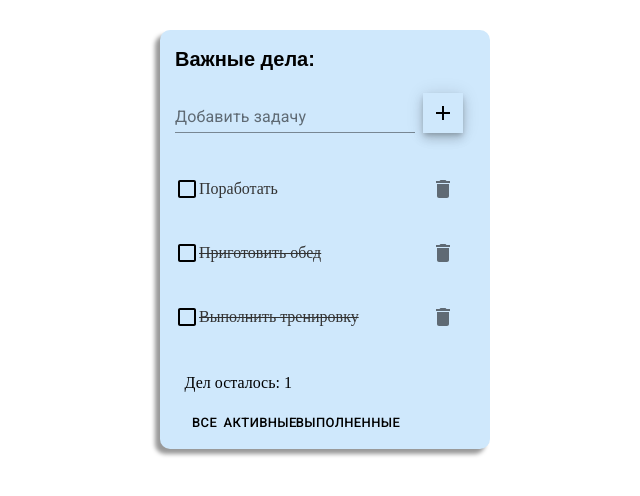
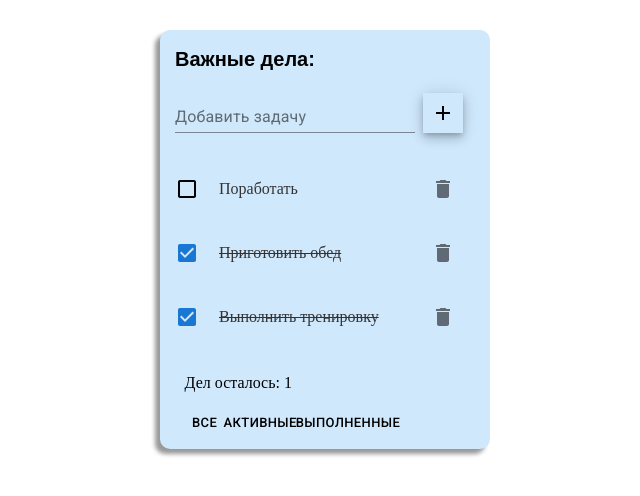
Before and after one commit to WebHeroSchool/SarNadya_todo, a React (Create React App) app: page /todo in a window 1280 px wide. Shown: the top 496 px of the page, without its empty margins (315-955 px from the left). Built offline with nearby package versions, Linux system fonts and the light colour scheme.

Commit message:
revision

```diff
--- a/src/components/Item/Item.js
+++ b/src/components/Item/Item.js
@@ -1,15 +1,23 @@
 import React from 'react';
 import classnames from 'classnames';
 import styles from './Item.module.css';
+import CheckboxLabel from '../CheckboxLabel/CheckboxLabel';
+import ButtonDelete from '../ButtonDelete/ButtonDelete';
 
-const Item = ({value, isDone,}) => (
+const Item = ({value, isDone, onClickDone}) => (
+  <div className={styles.list}>
+    <CheckboxLabel isDone={isDone} onClickDone={onClickDone}/>
     <span className={
       classnames({
         [styles.item]: true,
         [styles.done]: isDone
       })
-}>
+    }
+      onClick={() => onClickDone(isDone)}
+    >
       {value}
-</span>);
+    </span>
+    <ButtonDelete/>
+  </div>);
 
 export default Item;
--- a/src/components/Item/Item.module.css
+++ b/src/components/Item/Item.module.css
@@ -1,6 +1,12 @@
+.list {
+  display: flex;
+  justify-content: space-between;
+  align-items: center;
+}
+
 .item {
+  margin: 0 auto 0 20px;
   color: #333;
-  margin-right: auto;
 }
 
 .item:hover {
--- a/src/components/ItemList/ItemList.js
+++ b/src/components/ItemList/ItemList.js
@@ -1,14 +1,10 @@
 import React from 'react';
 import Item from '../Item/Item';
-import ButtonDelete from '../ButtonDelete/ButtonDelete';
-import CheckboxLabel from '../CheckboxLabel/CheckboxLabel';
 import styles from './ItemList.module.css';
 
 const ItemList = ({items, onClickDone}) => (<ul className={styles.list}>
-  {items.map(item => <li className={styles.button} key={item.value}>
-    <CheckboxLabel onClickDone={onClickDone}/>
+  {items.map(item => <li key={item.value}>
     <Item value={item.value} isDone={item.isDone} onClickDone={onClickDone}/>
-    <ButtonDelete/>
   </li>)}
 </ul>);
 
--- a/src/components/ItemList/ItemList.module.css
+++ b/src/components/ItemList/ItemList.module.css
@@ -1,9 +1,4 @@
 .list {
+  list-style-type: none;
   padding-left: 0;
 }
-
-.button {
-  display: flex;
-  justify-content: space-between;
-  align-items: center;
-}
```
Lines whose indentation alone changed are shown as unchanged.
